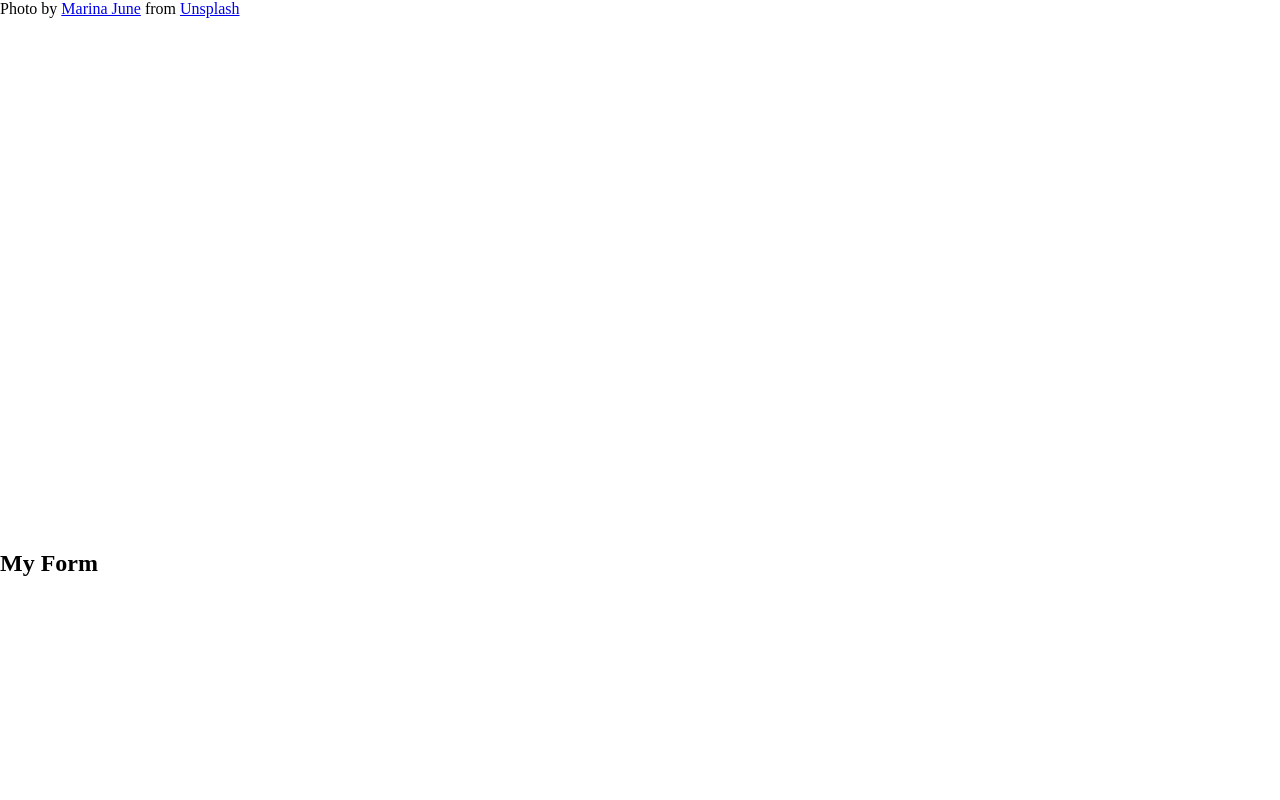
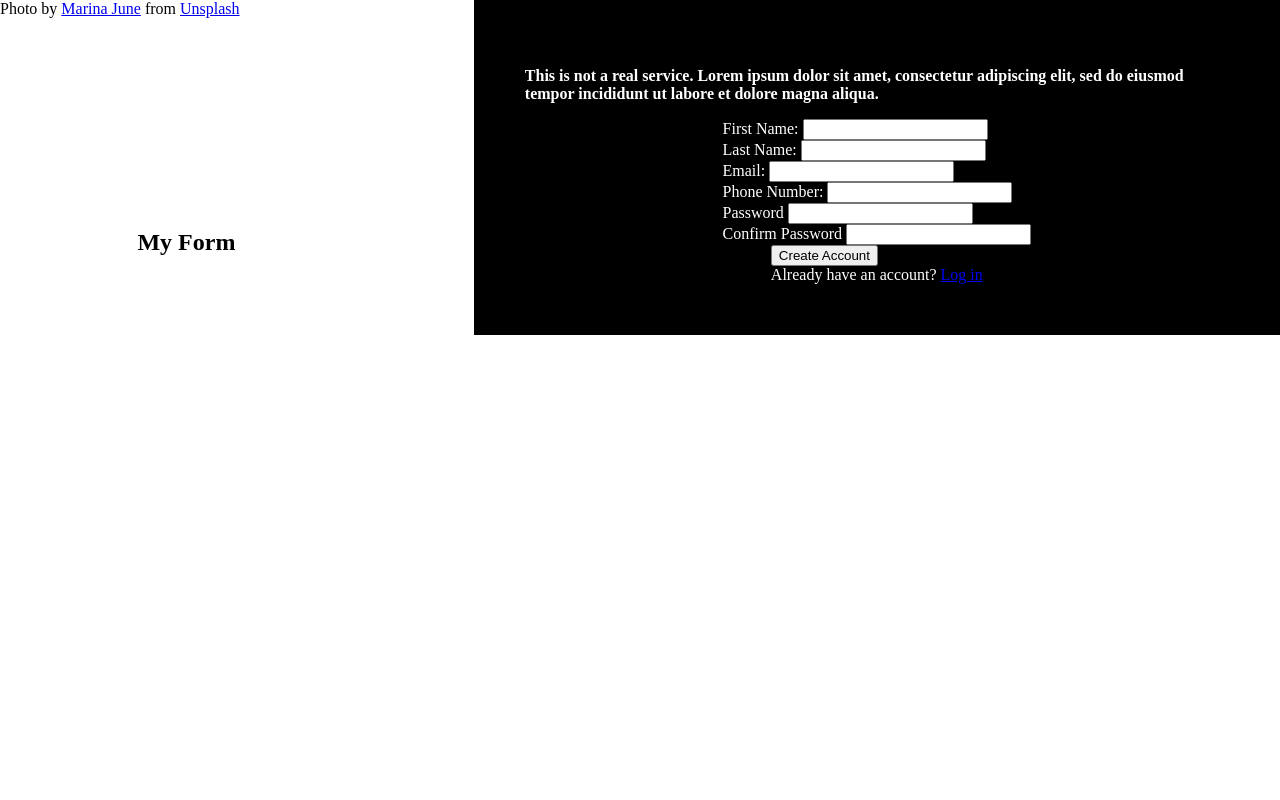
Before and after one commit to TacosBurritos/Forms_Odin, a plain HTML site: page index.html in a window 1280 px wide. Shown: the top 800 px of the page. Drawn offline with Linux system fonts and the light colour scheme.

Commit message:
need to fix form css

```diff
--- a/index.html
+++ b/index.html
@@ -22,23 +22,30 @@
     </div>
     <div class="input-section">
         <div>
-
+            <p class="text">This is not a real service.
+                Lorem ipsum dolor sit amet, consectetur adipiscing elit,
+                sed do eiusmod tempor incididunt ut labore et dolore magna aliqua.
+            </p>
         </div>
         <div>
             <form>
-                <label for="first-name">First Name:</label>
-                <input id="first-name"/>
-                <label for="last-name">Last Name:</label>
-                <input id="last-name"/>
-                <label for="email">Email:</label>
-                <input id="email"/>
-                <label for="phone-number">Phone Number:</label>
-                <input id="phone-number"/>
-                <label for="password">Password</label>
-                <input id="password"/>
-                <label for="confirm">Confirm Password</label>
-                <input id="confirm"/>
+                <div><label for="first-name">First Name:</label>
+                    <input id="first-name"/></div>
+                <div><label for="last-name">Last Name:</label>
+                    <input id="last-name"/></div>
+                <div><label for="email">Email:</label>
+                    <input id="email"/></div>
+                <div><label for="phone-number">Phone Number:</label>
+                    <input id="phone-number"/></div>
+                <div><label for="password">Password</label>
+                    <input id="password"/></div>
+                <div><label for="confirm">Confirm Password</label>
+                    <input id="confirm"/></div>
             </form>
+        </div>
+        <div>
+            <button type="submit">Create Account</button>
+            <div class="randtext">Already have an account? <a href="#">Log in</a></div>
         </div>
     </div>
 </body>
--- a/style.css
+++ b/style.css
@@ -1,9 +1,16 @@
+
 body{
     margin: 0;
     padding: 0;
     background-image: url(images/marina-YmQ0-nmWcV0-unsplash.jpg);
     background-repeat: no-repeat;
     background-size: cover;
+    --flxDir: column;
+    --alnItm: center;
+    --mrgnVal: 40%;
+    --pdnVal: 4%;
+    --logoWidth: 30%;
+    --logoMrgn: 20%;
 }
 .image-section{
     position: relative;
@@ -14,18 +21,32 @@ body{
 }
 
 @media screen and (min-width: 850px){
-
+    body{
+        display: flex;
+        position: relative;
+    }
+    .input-section{
+        --mrgnVal: 0%;
+        position: absolute;
+        width: 55%;
+        right: 0;
+    }
+    .logo{
+        width: 60%;
+        padding-top: 20%;
+    }
 }
-
-@media screen and (min-width: 1200px){
-
+.logo{
+    display: flex;
+    flex-direction: row;
+    justify-content: center;
+    margin-top: var(--logoMrgn);
 }
-
-form{
-    --flxDir: column;
-    --alnItm: center;
-    --mrgnVal: 100%;
-    --pdnVal: 4%;
+.logo > img{
+    width: var(--logoWidth);
+    height: auto;
+}
+.input-section{
     display: flex;
     background-color: black;
     color: white;
@@ -34,5 +55,11 @@ form{
     margin-top: var(--mrgnVal);
     padding: var(--pdnVal);
 }
+.text{
+    font-weight: bold;
+}
+form > div > label{
+    flex-direction: column;
+}
 
 /* i can declare variables inside media and then use that value to initiate each of the sections */
```
